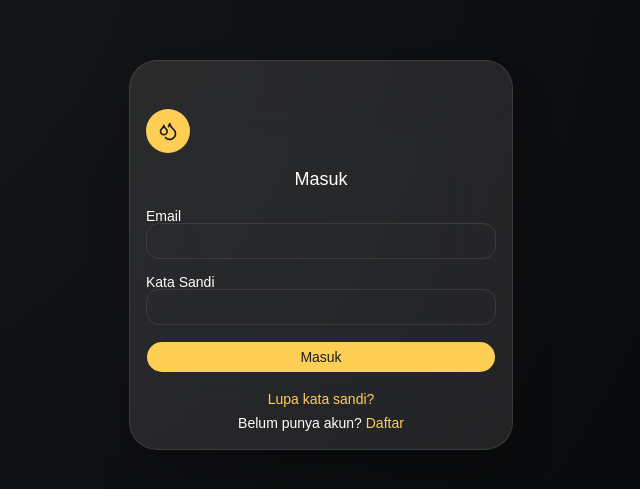
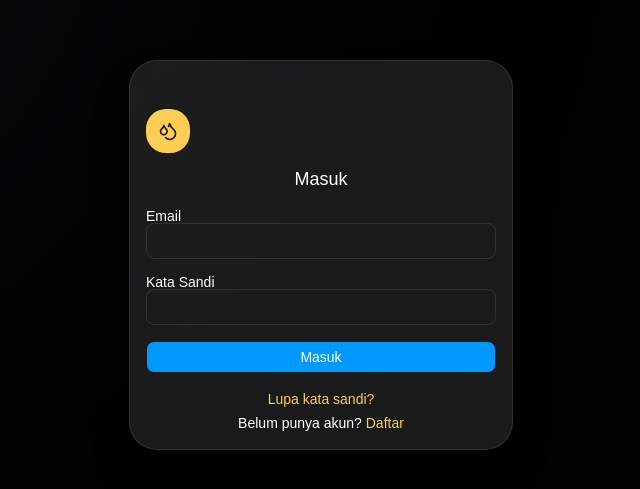
Before and after one commit to Ahmadhasanali/hydroponics-web, a React (Vite) app: page /login in a window 1280 px wide. Shown: the part 145-634 px from the top of the page, without its empty margins (319-959 px from the left). Built offline with nearby package versions, Linux system fonts and the light colour scheme; no server answers.

Commit message:
style: apply Framer design tokens for light and dark modes

```diff
--- a/index.html
+++ b/index.html
@@ -4,7 +4,15 @@
     <meta charset="UTF-8" />
     <link rel="icon" type="image/svg+xml" href="/favicon.svg" />
     <link rel="apple-touch-icon" href="/pwa-assets/icon-192.png" />
-    <meta name="theme-color" content="#16a34a" />
+    <meta name="theme-color" content="#000000" />
+    <script>
+      (function () {
+        var stored = localStorage.getItem('theme') || 'system';
+        var dark = stored === 'dark' ||
+          (stored === 'system' && window.matchMedia('(prefers-color-scheme: dark)').matches);
+        if (dark) document.documentElement.classList.add('dark');
+      })();
+    </script>
     <meta name="viewport" content="width=device-width, initial-scale=1.0" />
     <title>Hydroponics Farm</title>
   </head>
--- a/src/index.css
+++ b/src/index.css
@@ -39,101 +39,124 @@
     --color-card: var(--card);
     --color-foreground: var(--foreground);
     --color-background: var(--background);
-    --radius-sm: calc(var(--radius) * 0.6);
-    --radius-md: calc(var(--radius) * 0.8);
-    --radius-lg: var(--radius);
-    --radius-xl: calc(var(--radius) * 1.4);
-    --radius-2xl: calc(var(--radius) * 1.8);
-    --radius-3xl: calc(var(--radius) * 2.2);
-    --radius-4xl: calc(var(--radius) * 2.6);
+    --color-success: var(--success);
+    --color-success-foreground: var(--success-foreground);
+    --color-warning: var(--warning);
+    --color-warning-foreground: var(--warning-foreground);
+    --color-info: var(--info);
+    --color-info-foreground: var(--info-foreground);
+    --radius-sm: 5px;
+    --radius-md: 8px;
+    --radius-lg: 8px;
+    --radius-xl: 15px;
+    --radius-2xl: 20px;
+    --radius-3xl: 24px;
+    --radius-4xl: 30px;
 }
 
 :root {
-    --background: #f8f6f2;
-    --foreground: #1a1c1e;
+    --background: #f5f5f5;
+    --foreground: #1a1a1a;
     --card: #ffffff;
-    --card-foreground: #1a1c1e;
+    --card-foreground: #1a1a1a;
     --popover: #ffffff;
-    --popover-foreground: #1a1c1e;
-    --primary: #ffce54;
-    --primary-foreground: #1a1c1e;
-    --secondary: #cbe273;
-    --secondary-foreground: #1a1c1e;
-    --muted: #f0eee9;
-    --muted-foreground: #62605b;
-    --accent: #eaf7d6;
-    --accent-foreground: #a3c44a;
-    --destructive: #f53003;
-    --border: #e3e3e0;
-    --input: #e3e3e0;
-    --ring: #ffce54;
-    --chart-1: #cbe273;
-    --chart-2: #ffce54;
-    --chart-3: #4fc3f7;
-    --chart-4: #a3c44a;
-    --chart-5: #62605b;
-    --radius: 1rem;
-    --sidebar: #f8f6f2;
-    --sidebar-foreground: #1a1c1e;
-    --sidebar-primary: #ffce54;
-    --sidebar-primary-foreground: #1a1c1e;
-    --sidebar-accent: #ffce54;
-    --sidebar-accent-foreground: #1a1c1e;
-    --sidebar-border: #e3e3e0;
-    --sidebar-ring: #ffce54;
+    --popover-foreground: #1a1a1a;
+    --primary: #000000;
+    --primary-foreground: #ffffff;
+    --secondary: #0099ff;
+    --secondary-foreground: #ffffff;
+    --muted: rgba(0, 0, 0, 0.03);
+    --muted-foreground: #999999;
+    --accent: rgba(0, 0, 0, 0.03);
+    --accent-foreground: #1a1a1a;
+    --destructive: #ef4444;
+    --destructive-foreground: #ffffff;
+    --border: rgba(0, 0, 0, 0.1);
+    --input: rgba(0, 0, 0, 0.1);
+    --ring: #0099ff;
+    --success: #10b981;
+    --success-foreground: #ffffff;
+    --warning: #f59e0b;
+    --warning-foreground: #ffffff;
+    --info: #0ea5e9;
+    --info-foreground: #ffffff;
+    --chart-1: #10b981;
+    --chart-2: #f59e0b;
+    --chart-3: #0ea5e9;
+    --chart-4: #0099ff;
+    --chart-5: #a6a6a6;
+    --radius: 8px;
+    --sidebar: #f5f5f5;
+    --sidebar-foreground: #1a1a1a;
+    --sidebar-primary: #0099ff;
+    --sidebar-primary-foreground: #ffffff;
+    --sidebar-accent: #0099ff;
+    --sidebar-accent-foreground: #ffffff;
+    --sidebar-border: rgba(0, 0, 0, 0.08);
+    --sidebar-ring: #0099ff;
 }
 
 .dark {
-    --background: #0d0e10;
-    --foreground: #f8f6f2;
-    --card: #1a1c1e;
-    --card-foreground: #f8f6f2;
-    --popover: #1a1c1e;
-    --popover-foreground: #f8f6f2;
-    --primary: #ffce54;
-    --primary-foreground: #1a1c1e;
-    --secondary: #cbe273;
-    --secondary-foreground: #1a1c1e;
-    --muted: #1b1b18;
-    --muted-foreground: #9ca3af;
-    --accent: #1b1b18;
-    --accent-foreground: #cbe273;
-    --destructive: #ff4433;
-    --border: rgb(255 255 255 / 10%);
-    --input: rgb(255 255 255 / 15%);
-    --ring: #ffce54;
-    --chart-1: #cbe273;
-    --chart-2: #ffce54;
-    --chart-3: #4fc3f7;
-    --chart-4: #a3c44a;
-    --chart-5: #9ca3af;
-    --sidebar: #0d0e10;
-    --sidebar-foreground: #f8f6f2;
-    --sidebar-primary: #ffce54;
-    --sidebar-primary-foreground: #1a1c1e;
-    --sidebar-accent: #1b1b18;
-    --sidebar-accent-foreground: #cbe273;
-    --sidebar-border: rgb(255 255 255 / 10%);
-    --sidebar-ring: #ffce54;
+    --background: #000000;
+    --foreground: #ffffff;
+    --card: #090909;
+    --card-foreground: #ffffff;
+    --popover: #090909;
+    --popover-foreground: #ffffff;
+    --primary: #ffffff;
+    --primary-foreground: #000000;
+    --secondary: #0099ff;
+    --secondary-foreground: #ffffff;
+    --muted: rgba(255, 255, 255, 0.04);
+    --muted-foreground: rgba(255, 255, 255, 0.6);
+    --accent: rgba(255, 255, 255, 0.04);
+    --accent-foreground: #ffffff;
+    --destructive: #ef4444;
+    --destructive-foreground: #ffffff;
+    --border: rgba(255, 255, 255, 0.08);
+    --input: rgba(255, 255, 255, 0.08);
+    --ring: #0099ff;
+    --success: #10b981;
+    --success-foreground: #ffffff;
+    --warning: #f59e0b;
+    --warning-foreground: #000000;
+    --info: #0ea5e9;
+    --info-foreground: #ffffff;
+    --chart-1: #10b981;
+    --chart-2: #f59e0b;
+    --chart-3: #0ea5e9;
+    --chart-4: #0099ff;
+    --chart-5: #8a8a8a;
+    --radius: 8px;
+    --sidebar: #000000;
+    --sidebar-foreground: #ffffff;
+    --sidebar-primary: #0099ff;
+    --sidebar-primary-foreground: #ffffff;
+    --sidebar-accent: #0099ff;
+    --sidebar-accent-foreground: #ffffff;
+    --sidebar-border: rgba(255, 255, 255, 0.08);
+    --sidebar-ring: #0099ff;
 }
 
 /* Auth (dark glassmorphism) — scoped override so shadcn components inside the
    auth layout pick up dark/glass tokens without flipping the whole app. */
 .auth-shell {
-    --background: #0d0e10;
+    --background: #000000;
     --foreground: #ffffff;
-    --card: rgb(255 255 255 / 10%);
+    --card: rgb(255 255 255 / 6%);
     --card-foreground: #ffffff;
-    --popover: rgb(255 255 255 / 10%);
+    --popover: rgb(255 255 255 / 6%);
     --popover-foreground: #ffffff;
-    --primary: #ffce54;
-    --primary-foreground: #1a1c1e;
-    --muted-foreground: #94a3b8;
+    --primary: #0099ff;
+    --primary-foreground: #ffffff;
+    --secondary: #0099ff;
+    --secondary-foreground: #ffffff;
+    --muted-foreground: #9ca3af;
     --input: rgb(255 255 255 / 10%);
     --border: rgb(255 255 255 / 10%);
-    --ring: #ffce54;
+    --ring: #0099ff;
     --destructive: #ff4433;
-    background: radial-gradient(circle at top left, #1a1c1e 0%, #0d0e10 55%, #040506 100%);
+    background: radial-gradient(circle at top left, #0a0a0d 0%, #000000 55%, #040506 100%);
     color: #ffffff;
 }
 
@@ -145,7 +168,7 @@
 }
 
 .auth-shell [data-slot="input"]::placeholder {
-    color: #94a3b8;
+    color: #9ca3af;
 }
 
 @layer base {
```
